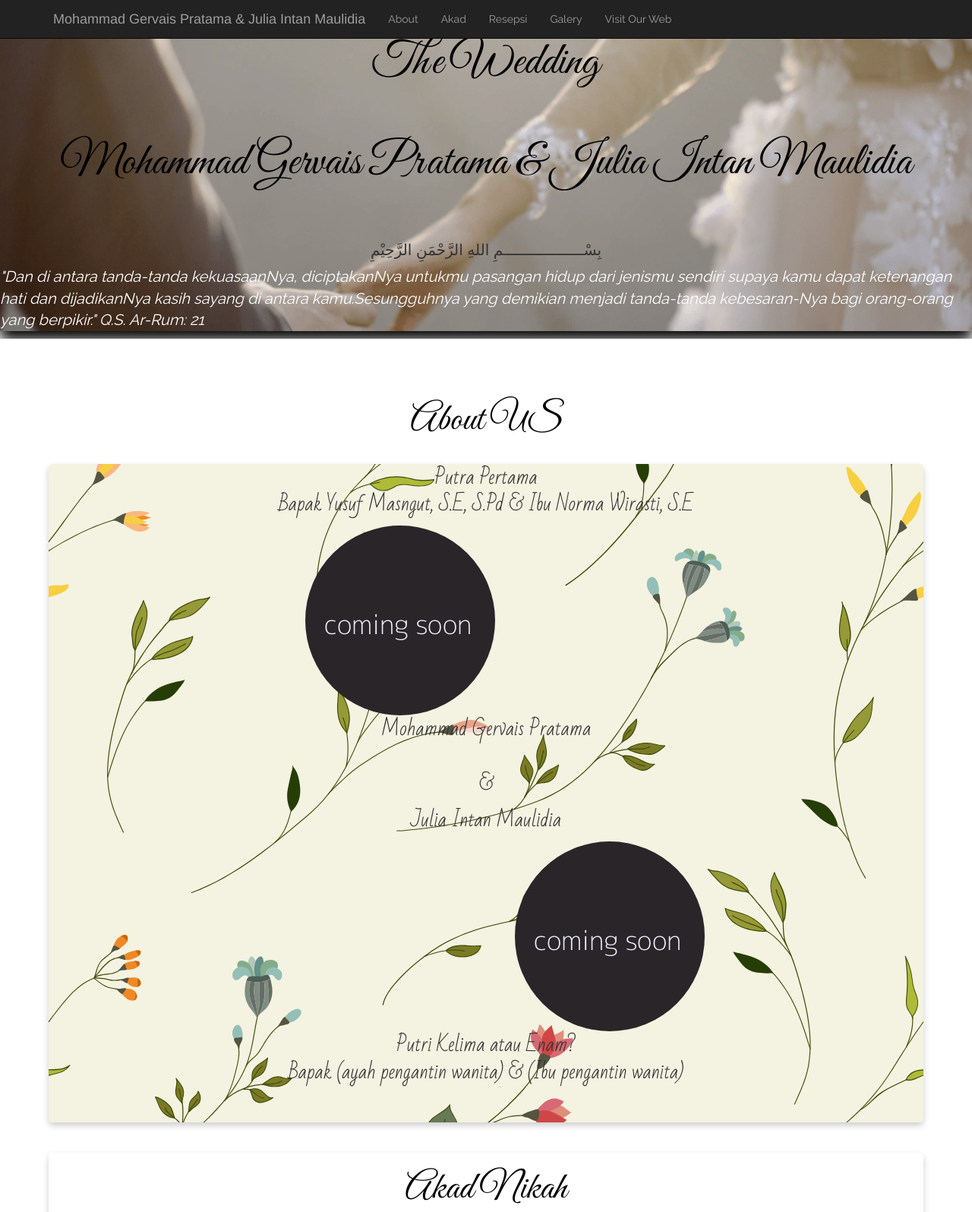
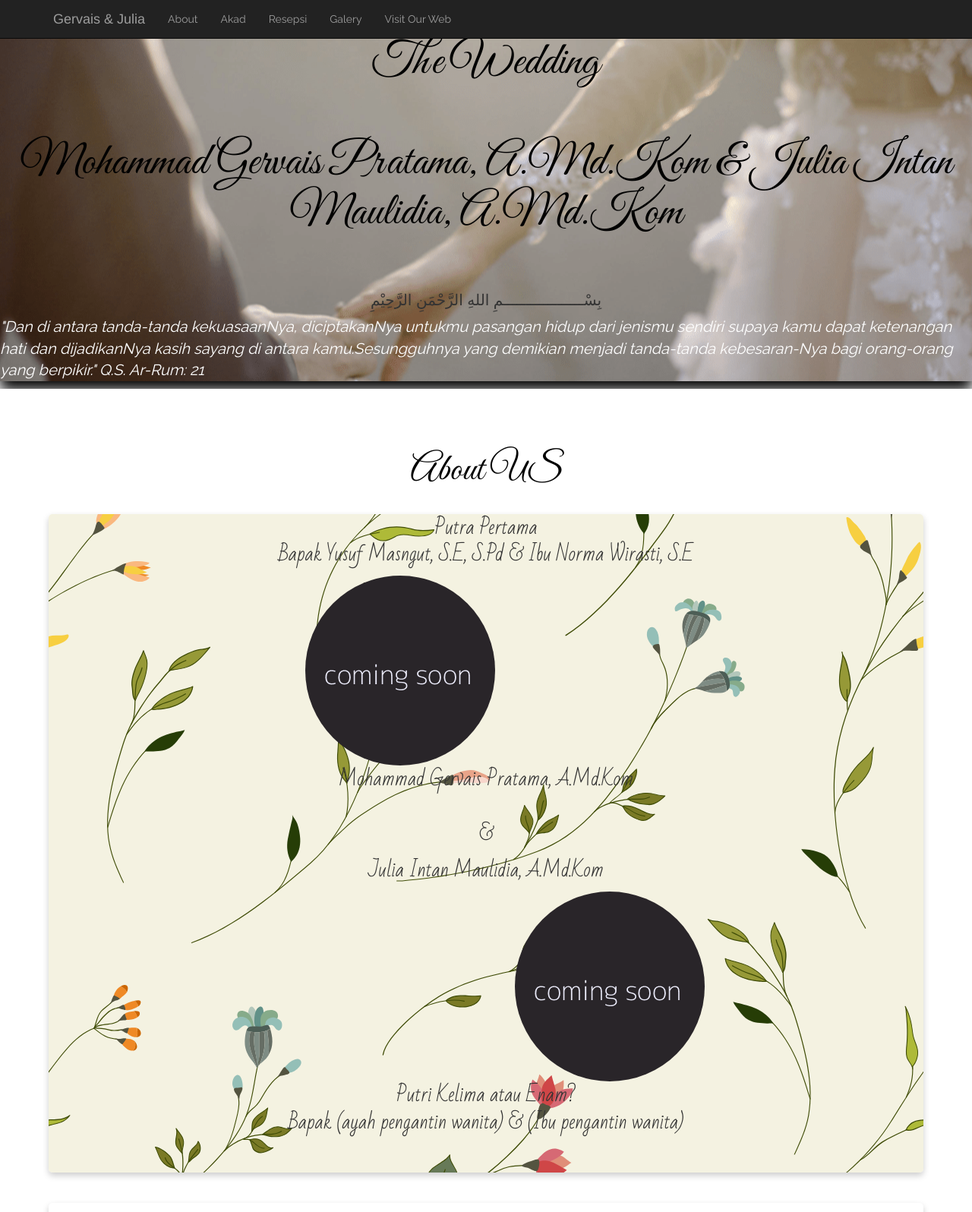
Before and after one commit to mgrvp/wedding, a plain HTML site: page index.html in a window 1280 px wide. Shown: the top 1596 px of the page at 76% size. Drawn offline with nearby package versions, Linux system fonts and the light colour scheme.

Commit message:
tambah gelar

```diff
--- a/index.html
+++ b/index.html
@@ -2,7 +2,7 @@
 <html>
   <head>
   <meta charset="utf-8">
-  <title>Wedding Pengantin Pria & Pengantin Wanita </title>
+  <title>Wedding Gerva Julia </title>
   <meta name="viewport" content="width=device-width, initial-scale=1">
   <meta http-equiv="X-UA-Compatible" content="ie=edge">
   <link rel="shortcut icon" href="img/navicon.png" >
@@ -49,7 +49,7 @@
 
               <div class="navbar-header" >
                 <button data-toggle="collapse-side" data-target=".side-collapse" data-target-2=".side-collapse-container" type="button" class="navbar-toggle pull-left"><span class="icon-bar"></span><span class="icon-bar"></span><span class="icon-bar"></span></button>
-                <a class="navbar-brand" href="#">Mohammad Gervais Pratama & Julia Intan Maulidia</a>
+                <a class="navbar-brand" href="#">Gervais & Julia</a>
               </div>
 
               <div class="navbar-inverse side-collapse in">
@@ -80,7 +80,7 @@
 
         <div class="banner" id="banner">
           <h1>The Wedding <br><br>
-            Mohammad Gervais Pratama & Julia Intan Maulidia</h1><br><br>
+            Mohammad Gervais Pratama, A.Md.Kom & Julia Intan Maulidia, A.Md.Kom</h1><br><br>
           <h3>بِسْــــــــــــــــــمِ اللهِ الرَّحْمَنِ الرَّحِيْمِ<br></h3>
           <p>
               "Dan di antara tanda-tanda kekuasaanNya, diciptakanNya untukmu pasangan hidup
@@ -98,8 +98,8 @@
                   <h1>About US</h1><br>
                   <div class="card" id="About">
                       <p>Putra Pertama <br> Bapak Yusuf Masngut, S.E, S.Pd & Ibu Norma Wirasti, S.E </p>
-                      <div class="pp"><img src="img/dummy2.png" alt=""><p>Mohammad Gervais Pratama<br><br>&</p></div>
-                      <p>Julia Intan Maulidia</p>
+                      <div class="pp"><img src="img/dummy2.png" alt=""><p>Mohammad Gervais Pratama, A.Md.Kom<br><br>&</p></div>
+                      <p>Julia Intan Maulidia, A.Md.Kom</p>
                       <div class="pp2"><img src="img/dummy2.png" alt=""><p>Putri Kelima atau Enam?<br>Bapak (ayah pengantin wanita) & (Ibu pengantin wanita)</p></div>
                   </div>
                   <br/><br/>
```
